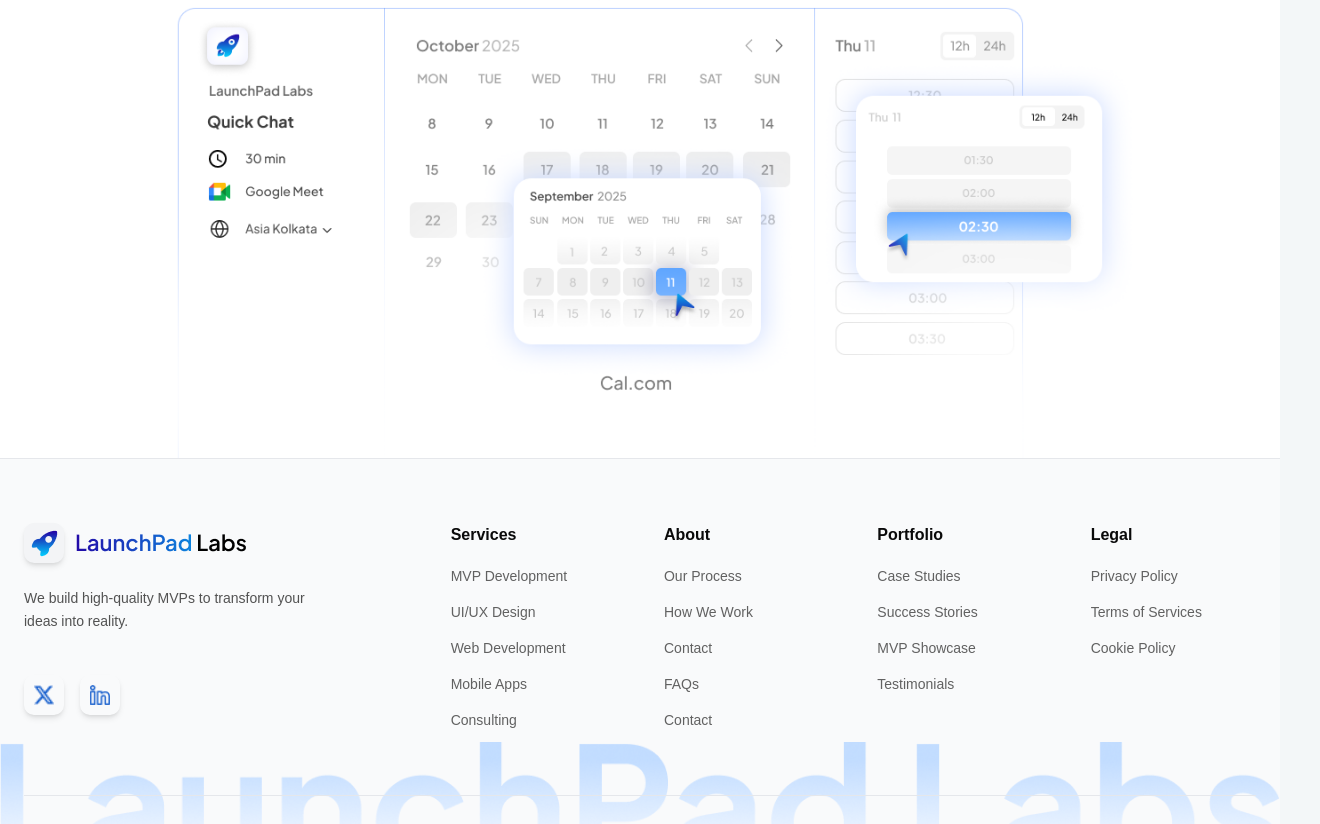
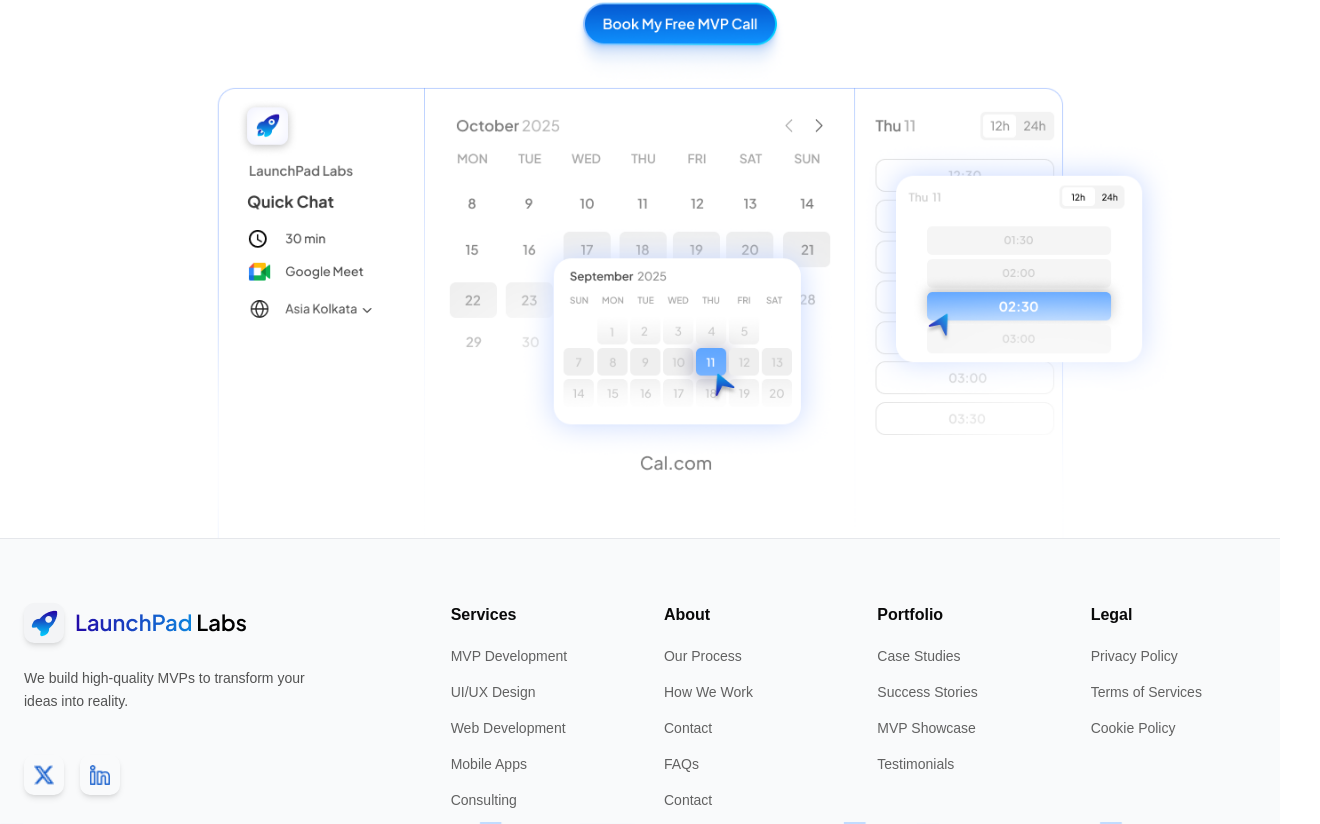
Before and after one commit to keshrinandan99/LaunchPadLabs, a React (Vite) app: page /project in a window 1280 px wide. Shown: the part 1976-2800 px from the top of the page, 1320 px wide, since content can reach past the window. Built offline with nearby package versions, Linux system fonts and the light colour scheme.

Commit message:
connected routes

```diff
--- a/src/App.jsx
+++ b/src/App.jsx
@@ -1,28 +1,50 @@
-
-
 import Footer from "./components/Footer.jsx"
 import Hero from "./components/Main"
 import Navbar from "./components/Navbar"
 import Ourfounder from "./components/ourFounder.jsx"
 import Pricing from "./components/Pricing.jsx"
-import { BrowserRouter,Routes,Route } from "react-router-dom"
+import { BrowserRouter, Routes, Route, useLocation } from "react-router-dom"
 import Project from "./components/Project.jsx"
 import { FAQSection } from "./components/FAQ.jsx"
-export const App=()=>{
-  return(
+import { useEffect } from "react"
+
+// Wrapper component to handle scroll to top on route change
+function ScrollToTop() {
+  const { pathname } = useLocation()
+
+  useEffect(() => {
+    window.scrollTo({
+      top: 0,
+      left: 0,
+      behavior: 'instant' // Use 'instant' for no animation, 'smooth' for smooth scroll
+    })
+  }, [pathname])
+
+  return null
+}
+
+export const App = () => {
+  return (
     <>
       <BrowserRouter>
-      <Navbar/>
-        <Routes>
-          <Route path="/" element={<Hero/>}></Route>
-          <Route path="/founder" element={<Ourfounder/>}></Route>
-          <Route path="/pricing" element={<Pricing/>}></Route>
-          <Route path="/project" element={<Project/>}></Route>
-          <Route path="/faq" element={<FAQSection/>}></Route>
-        </Routes>
-        <Footer/>
+        <div className="flex flex-col min-h-screen">
+          <Navbar />
+          <ScrollToTop />
+
+          {/* Main content wrapper with flex-grow to push footer down */}
+          <main className="flex-grow">
+            <Routes>
+              <Route path="/" element={<Hero />} />
+              <Route path="/founder" element={<Ourfounder />} />
+              <Route path="/pricing" element={<Pricing />} />
+              <Route path="/project" element={<Project />} />
+              <Route path="/faq" element={<FAQSection />} />
+            </Routes>
+          </main>
+
+          <Footer />
+        </div>
       </BrowserRouter>
     </>
   )
-
 }
--- a/src/components/Main.jsx
+++ b/src/components/Main.jsx
@@ -8,7 +8,7 @@
       <img src='Our Work.png' alt='ourWorkImg' className='w-full'/>
       <img src='Why Launchpad.png' alt='WhyLaunchPadImg'/>
       <img src='Our Approach.png' alt='OurApproachImg'/>
-      <img src='Our Process.png' alt='OurProcessImg' className='flex items-center'/>
+      <img src='Our Process.png' alt='OurProcessImg' />
       <img src='Testimonials.png' alt='testimonialsImg'/>
       <img src='Banner.png' alt='bannerImg'/>
     </main>
--- a/src/components/Navbar.jsx
+++ b/src/components/Navbar.jsx
@@ -1,38 +1,62 @@
 import React from 'react'
 import { navLinks } from '../constants/navLinks'
 import { Link } from 'react-router-dom'
+
 function Navbar() {
+  // Function to convert label to route path
+  const getRoutePath = (label) => {
+    const routes = {
+      'Home': '/',
+      'How it works': '/faq',
+      'Our Work': '/project',
+      'Founder': '/founder',
+      'Pricing': '/pricing'
+    }
+    return routes[label] || `/${label.toLowerCase()}`
+  }
+
   return (
+    <nav className='container mx-auto justify-center px-5 2xl:px-0 bg-[#F3F7F8] w-[1440px] h-[95px] relative w-full'>
+      <div className='bg-[#F3F7F8]'>
+        <Link to="/">
+          <img
+            src='/logo.png'
+            alt="logo"
+            className="absolute left-[80px] top-[18px] cursor-pointer rounded-md hover:-translate-y-0.5 transition-all duration-300 ease-in-out"
+          />
+        </Link>
 
-    <nav className='container mx-auto justify-center  px-5 2xl:px-0 bg-[#F3F7F8] w-[1440px] h-[95px] relative w-full'>
-        <div className='bg-[#F3F7F8]'>
+        <Link to="/">
+          <img
+            src="/LaunchPad.png"
+            alt="title"
+            className='w-172px h-28px absolute left-[139px] top-[27px] cursor-pointer hover:-translate-y-0.5 transition-all duration-300 ease-in-out'
+          />
+        </Link>
+      </div>
 
-        <img src='/logo.png' alt="logo" className="absolute left-[80px] top-[18px] cursor-pointer rounded-md hover:-translate-y-0.5 transition-all duration-300 ease-in-out "/>
-
-
-        <img src="/LaunchPad.png" alt="title" className='w-172px h-28px absolute left-[139px] top-[27px] cursor-pointer hover:-translate-y-0.5 transition-all duration-300 ease-in-out'/>
-        </div>
       <div className='flex justify-end'>
-         <ul className='flex items-center gap-8 '>
-            {navLinks.map(({label})=>{
+        <ul className='flex items-center gap-8'>
+          {navLinks.map(({label}) => {
             return(
               <li key={label}>
-                        <Link to={` / ${label}`} className='hidden md:block text-[#1F1F1F] font-semibold opacity-80 font-regular text-sm cursor-pointer hover:opacity-100 transition-all duration-300 ease-in-out hover:-translate-y-0.5 transition-all duration-300 ease-in-out '>{label}</Link>
+                <Link
+                  to={getRoutePath(label)}
+                  className='hidden md:block text-[#1F1F1F] font-semibold opacity-80 font-regular text-sm cursor-pointer hover:opacity-100 transition-all duration-300 ease-in-out hover:-translate-y-0.5'
+                >
+                  {label}
+                </Link>
               </li>
             )
           })}
         </ul>
-         <img src='/button.png' alt='button' className='w-[137px] h-[70px] bg-transparent border-none outline-none cursor-pointer mt-4 ml-4 hover:-translate-y-0.5 transition-all duration-300 ease-in-out'/>
+        <img
+          src='/button.png'
+          alt='button'
+          className='w-[137px] h-[70px] bg-transparent border-none outline-none cursor-pointer mt-4 ml-4 hover:-translate-y-0.5 transition-all duration-300 ease-in-out'
+        />
       </div>
-
-
-
-
-
-
-
     </nav>
-
   )
 }
 
--- a/src/components/Project.jsx
+++ b/src/components/Project.jsx
@@ -36,7 +36,7 @@
           imageUrl={img}
           imageAlt={imgalt}
         />
-        <img src='ourWork3.png' alt='ourWorkfooterImg'/>
+        <img src='ourWork3.png' alt='ourWorkfooterImg' className='mt-20 ml-10'/>
     </div>
   )
 }
--- a/src/index.css
+++ b/src/index.css
@@ -3,13 +3,32 @@
 @import "tw-animate-css";
 
 @custom-variant dark (&:is(.dark *));
-body{
-  background: #F3F7F8;
 
- padding: 0%;
-}
 .font-jakarta {
   font-family: 'Plus Jakarta Sans', sans-serif;
+}
+/* Smooth page transitions */
+html {
+  scroll-behavior: smooth;
+}
+
+/* Prevent layout shift */
+body {
+  min-height: 100vh;
+}
+
+/* Optional: Add fade transition for route changes */
+main {
+  animation: fadeIn 0.3s ease-in;
+}
+
+@keyframes fadeIn {
+  from {
+    opacity: 0;
+  }
+  to {
+    opacity: 1;
+  }
 }
 
 @utility flex-center {
```
Lines whose indentation alone changed are shown as unchanged.
